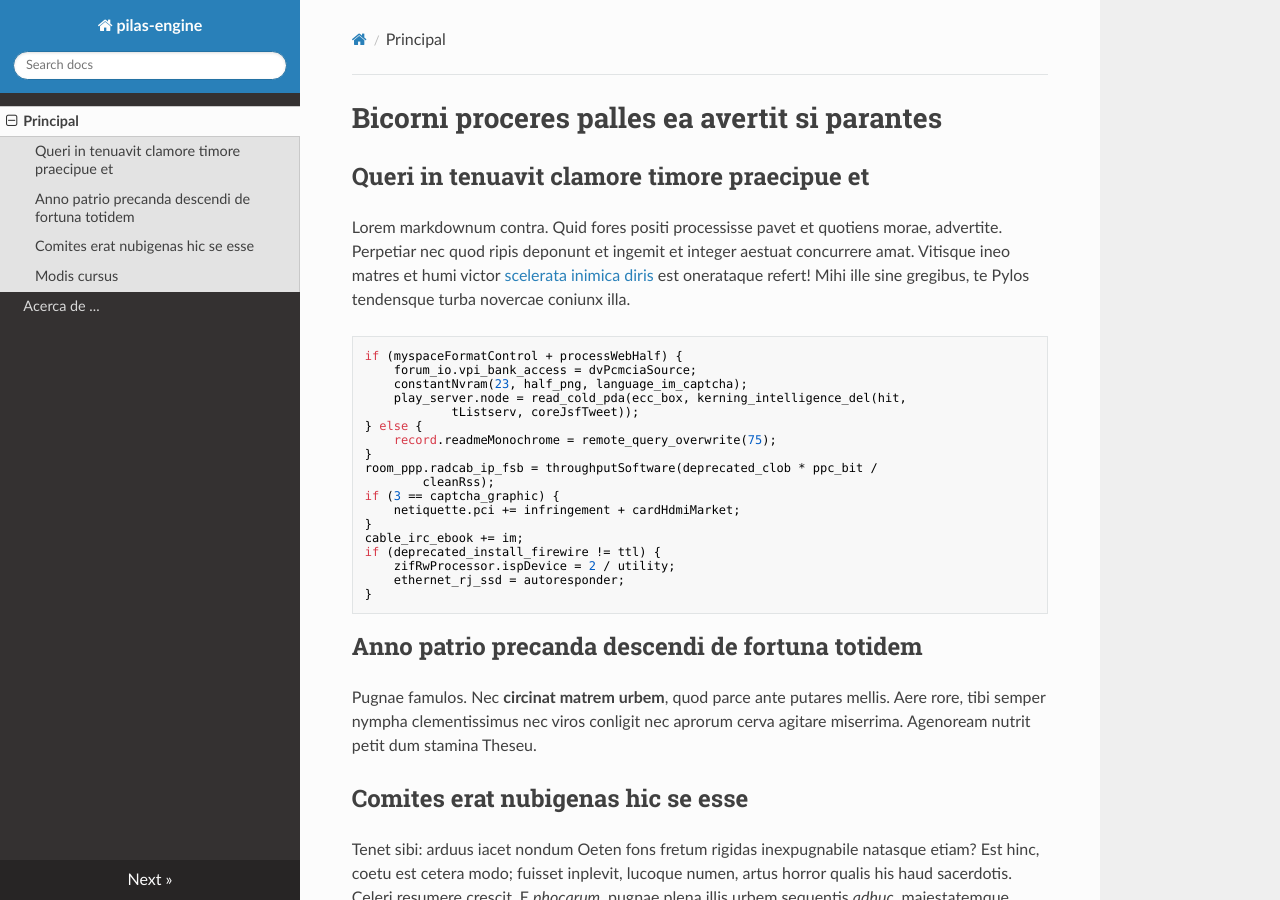
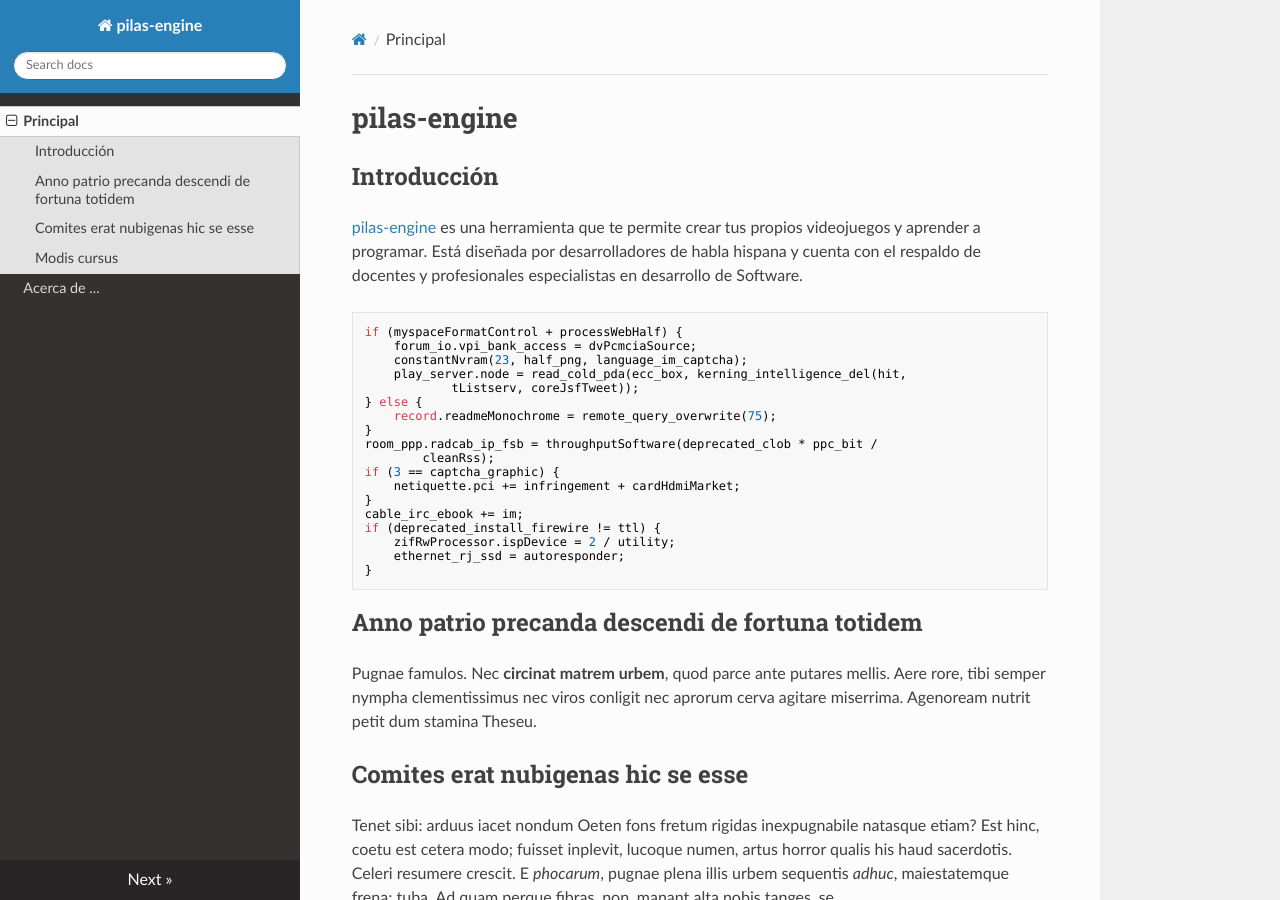
Before and after one commit to haploide/pilas-manual, an MkDocs documentation site: the page built from docs/index.md, in a window 1280 px wide and 900 px high. Built offline with MkDocs 1.6.1, drawn with Linux system fonts in a browser that asks for light colours; nearby versions of some CDN libraries; old or Windows-style settings are respelled for this version of MkDocs.

Commit message:
actualizando...

```diff
--- a/docs/index.md
+++ b/docs/index.md
@@ -1,12 +1,11 @@
-# Bicorni proceres palles ea avertit si parantes
+# pilas-engine
 
-## Queri in tenuavit clamore timore praecipue et
+## Introducción
 
-Lorem markdownum contra. Quid fores positi processisse pavet et quotiens morae,
-advertite. Perpetiar nec quod ripis deponunt et ingemit et integer aestuat
-concurrere amat. Vitisque ineo matres et humi victor [scelerata inimica
-diris](http://imgur.com/) est onerataque refert! Mihi ille sine gregibus, te
-Pylos tendensque turba novercae coniunx illa.
+[pilas-engine](http://pilas-engine.com.ar) es una herramienta que te permite
+crear tus propios videojuegos y aprender a programar. Está diseñada por
+desarrolladores de habla hispana y cuenta con el respaldo de docentes
+y profesionales especialistas en desarrollo de Software.
 
     if (myspaceFormatControl + processWebHalf) {
         forum_io.vpi_bank_access = dvPcmciaSource;
```
Also changed, not shown: site/index.html, 1 other file.
